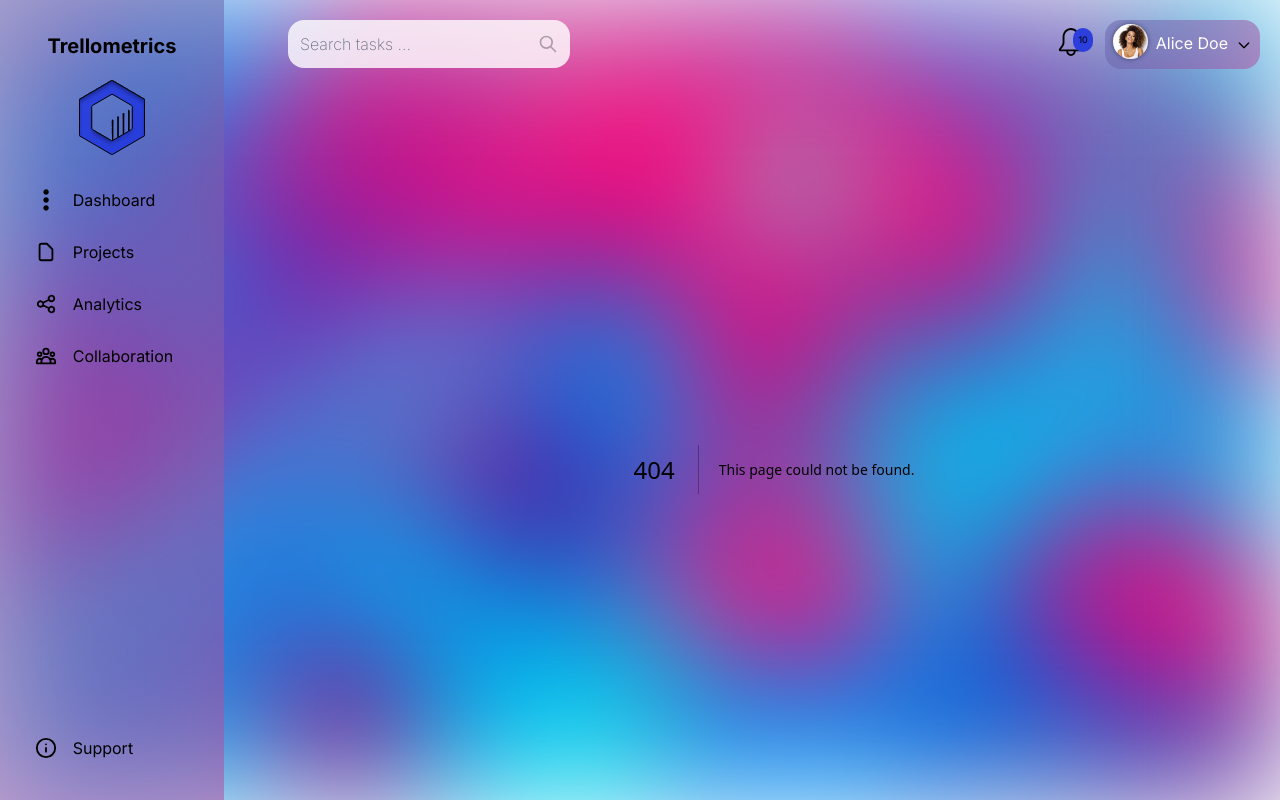
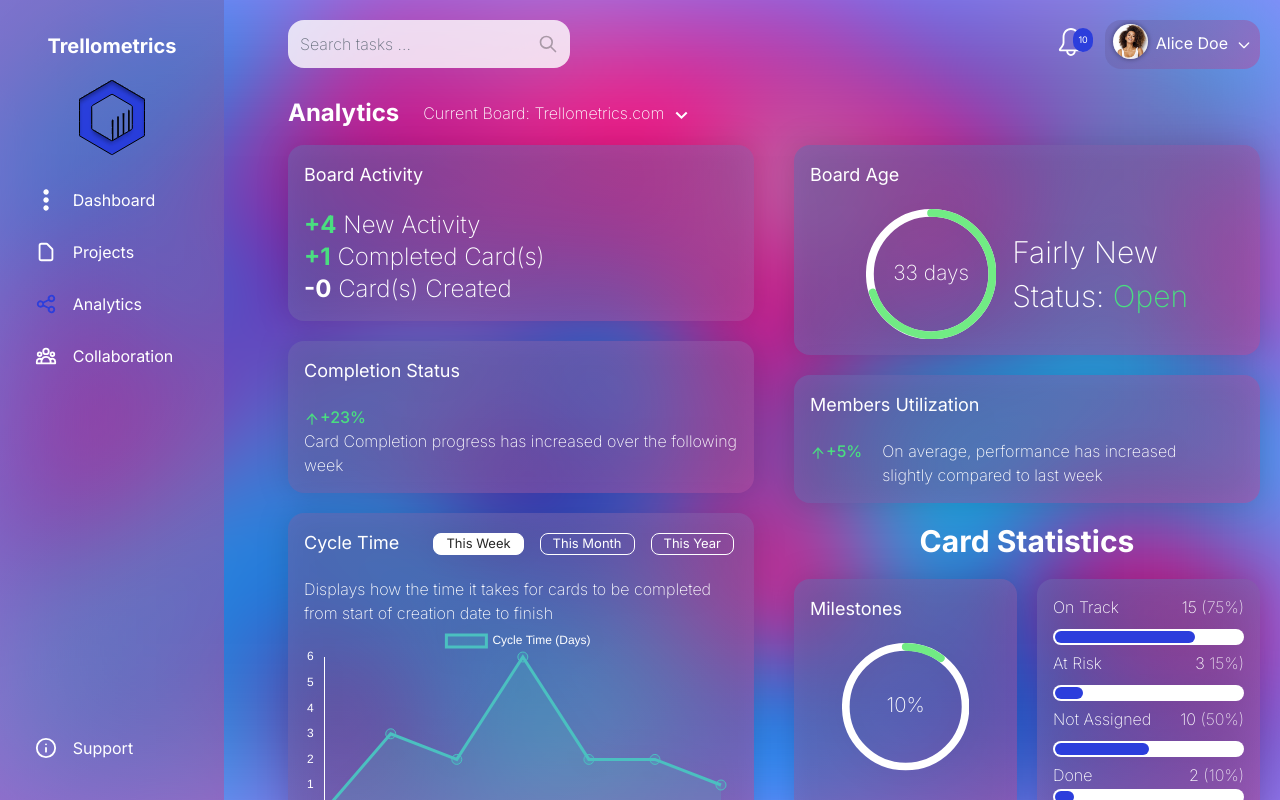
Before and after one commit to pixelRena/Trello-Dashboard, a Next.js app: page /statistics in a window 1280 px wide. Before the commit this address had no page. Built offline with nearby package versions, Linux system fonts and the light colour scheme.

Commit message:
Testing vercel app deployment issues

```diff
--- a/components/sidebar.component.jsx
+++ b/components/sidebar.component.jsx
@@ -32,8 +32,8 @@ export default function Sidebar() {
                     <span className="mx-4">Projects</span>
                 </Link>
 
-                <Link className="flex items-center px-4 py-2 hover:bg-white/25 transition ease-in-out duration-300 rounded-md  mb-3" href="/analytics" onClick={() => setIsSidebarOpen(false)}>
-                    <HiOutlineShare color={router.pathname === "/analytics" && "#2C3EDC"} size={22}/>
+                <Link className="flex items-center px-4 py-2 hover:bg-white/25 transition ease-in-out duration-300 rounded-md  mb-3" href="/statistics" onClick={() => setIsSidebarOpen(false)}>
+                    <HiOutlineShare color={router.pathname === "/statistics" && "#2C3EDC"} size={22}/>
                     <span className="mx-4">Analytics</span>
                 </Link>
 
--- a/pages/analytics.jsx
+++ b/pages/statistics.jsx
@@ -1,7 +1,7 @@
 import PageSubNavigation from "@/components/page-template/page-subnavigation.component";
 import AnalyticsCard from "@/components/analytics-items/analytics-card.component";
 
-export default function TestPageName() {
+export default function Analytics() {
     return(
         <div className="lg:mt-0 mt-20 lg:p-0 p-5">
             <PageSubNavigation title="Analytics"/>
```
